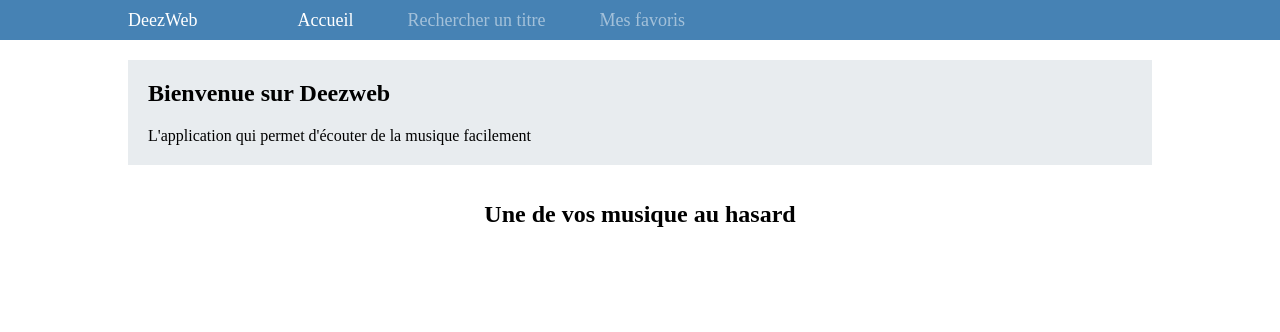
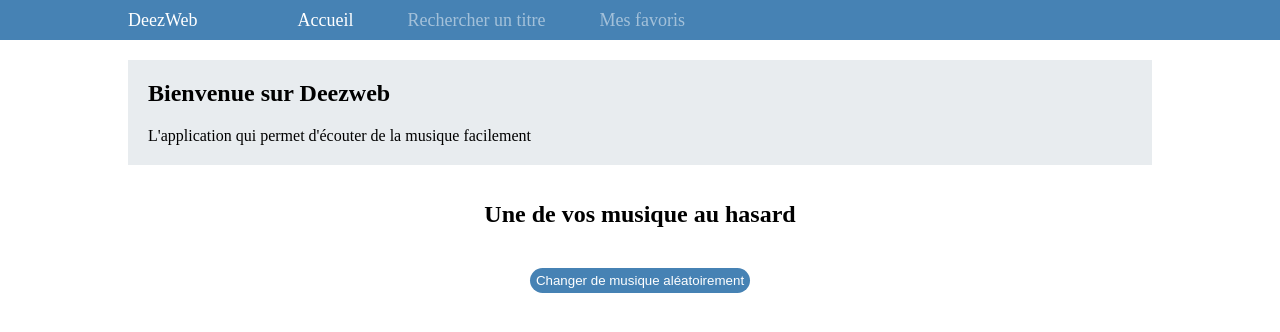
Before and after one commit to Raze91/Deez_Web_Project, a website: page accueil.html in a window 1280 px wide. Drawn offline with nearby package versions, Linux system fonts and the light colour scheme.

Commit message:
current bug

```diff
--- a/accueil.html
+++ b/accueil.html
@@ -29,6 +29,9 @@
             <h2>Une de vos musique au hasard</h2>
         </section>
     </main>
+    <footer id="rdm_ctnr">
+        <button id="rdmTrack">Changer de musique aléatoirement</button>
+    </footer>
 
 </body>
 </html>
--- a/styles/style.css
+++ b/styles/style.css
@@ -166,12 +166,16 @@ nav a:hover {
     cursor: pointer;
 }
 
-#next_ctnr {
+#next_ctnr , #rdm_ctnr{
     text-align: center;
     margin-bottom: 20px;
 }
 
-#next {
+#rdm_ctnr {
+    margin-top: 20px;
+}
+
+#next , #rdmTrack{
     background-color: steelblue;
     border: none;
     border-radius: 40px;
@@ -179,3 +183,7 @@ nav a:hover {
     height: 25px;
     align-self: center;
 }
+
+#next:hover, #rdmTrack:hover {
+    cursor: pointer;
+}
```
Also changed, not shown: search.html (+3 -5 lines).
